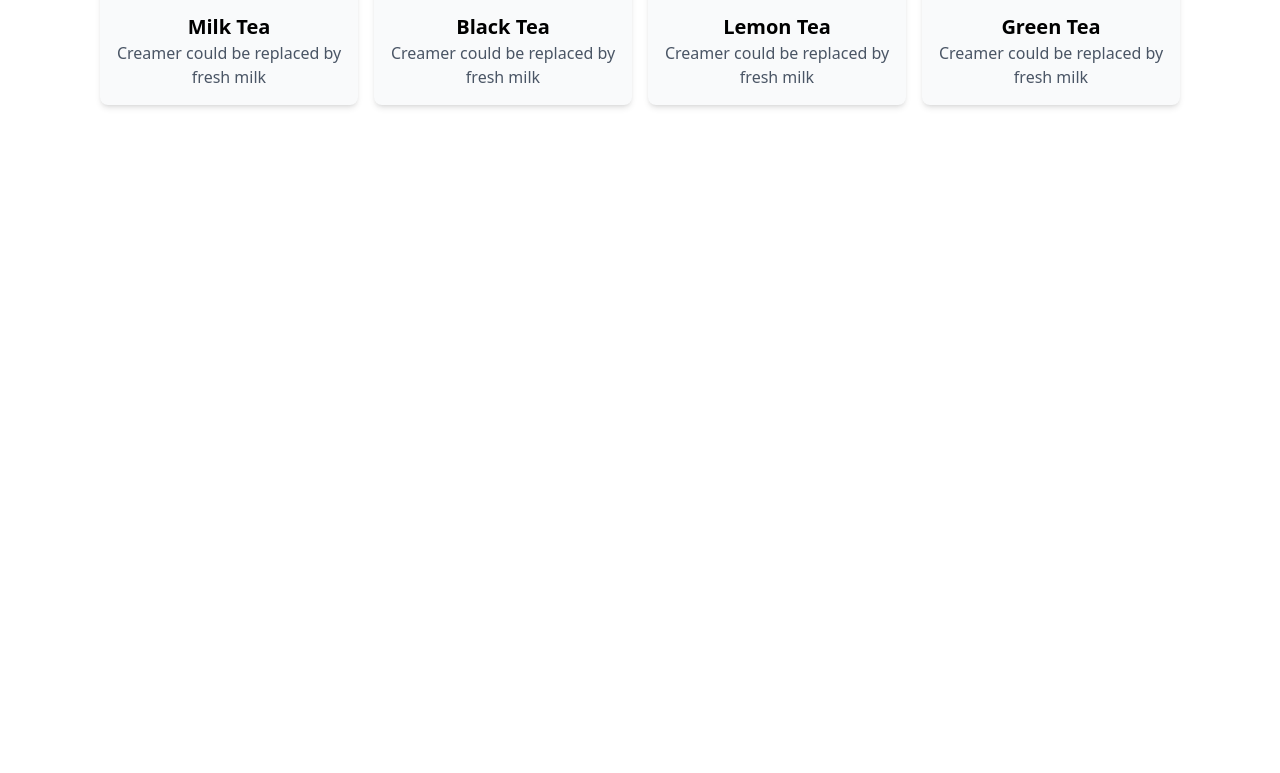
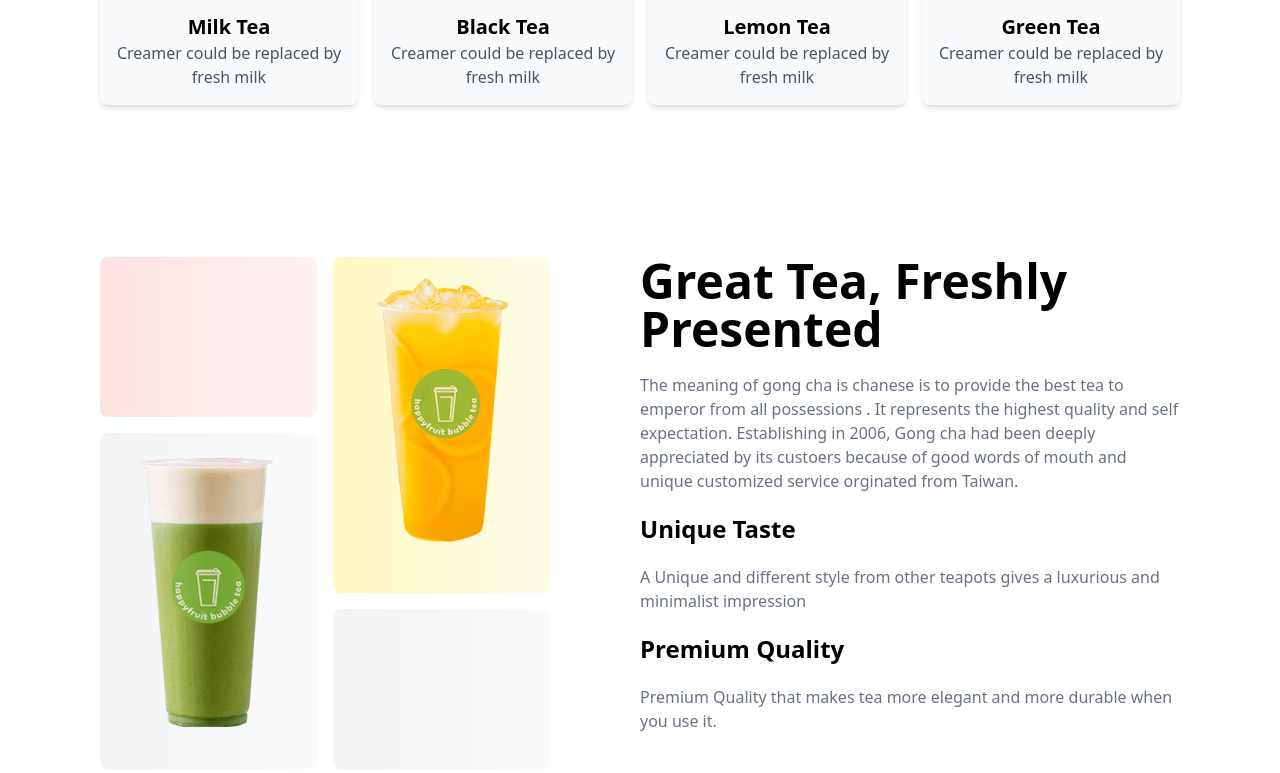
Before and after one commit to Tanvir625/tea-house-tanvir, a plain HTML site: page index.html in a window 1280 px wide. Shown: the part 1063-1836 px from the top of the page. Before the commit the page ends 1320 px from the top, so only its background shows below. Drawn offline with nearby package versions, Linux system fonts and the light colour scheme.

Commit message:
3rd section done

```diff
--- a/index.html
+++ b/index.html
@@ -121,5 +121,33 @@
       </div>
     </section>
 
+    <!-- Tea Presented -->
+
+    <section class="mb-24 mx-25">
+        <div class="grid lg:grid-cols-2 grid-rows-3">
+            <!-- Image Section -->
+             <div class="grid grid-cols-2 grid-rows-3 gap-4 lg:w-5/6">
+                <div class="h-40 bg-gradient-to-r from-red-100 to-red-50 rounded-lg"></div>
+                <div class="bg-gradient-to-r from-yellow-100 to-yellow-50 rounded-lg row-span-2"><img class="mx-auto my-5" src="images/fresh-1.png" alt=""></div>
+                <div class="bg-gradient-to-r from-gray-100 to-gray-50 rounded-lg row-span-2"><img class="mx-auto my-5" src="images/fresh-2.png" alt=""></div>
+                <div class="h-40 bg-gradient-to-r from-gray-100 to-gray-50 rounded-lg"></div>
+
+             </div>
+             <!-- Text section -->
+              <div>
+                <h2 class="text-5xl font-bold mb-5">
+                    Great Tea, Freshly Presented
+                </h2>
+                <p class="text-gray-500">The meaning of gong cha is chanese is to provide the best tea to emperor from all possessions . It represents the highest quality and self expectation. Establishing in 2006, Gong cha had been deeply appreciated by its custoers  because of good words of mouth and unique customized service orginated from Taiwan.
+                </p>
+                <h3 class="text-2xl font-bold mb-5 mt-5">Unique Taste</h3>
+                <p class="text-gray-500">A Unique and different style from other teapots gives a luxurious and minimalist impression</p>
+                <h3 class="text-2xl font-bold mb-5 mt-5">Premium Quality</h3>
+                <p class="text-gray-500">Premium Quality that makes tea more elegant and more durable when you use it.</p>
+              </div>
+        </div>
+
+    </section>
+
   </body>
 </html>
```
